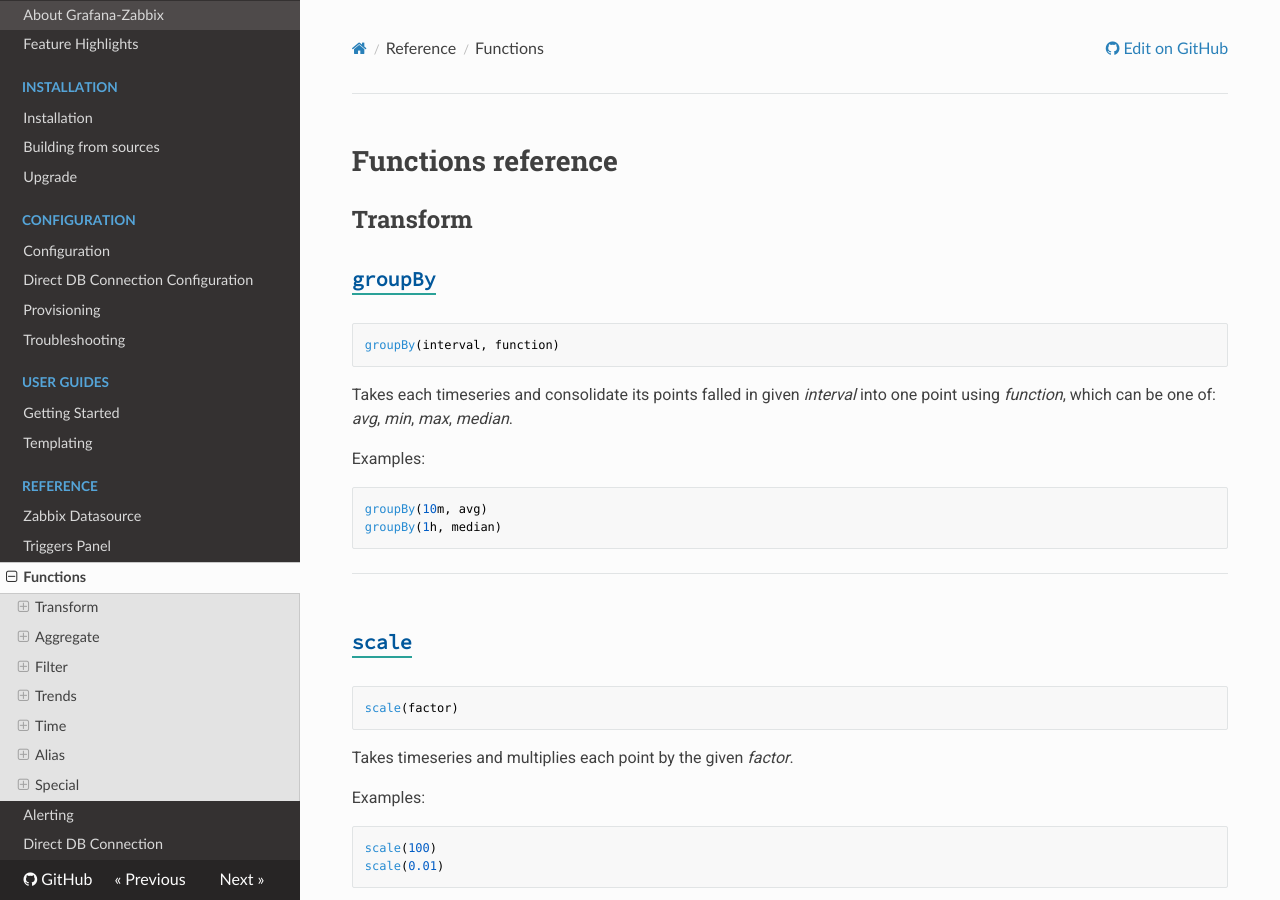
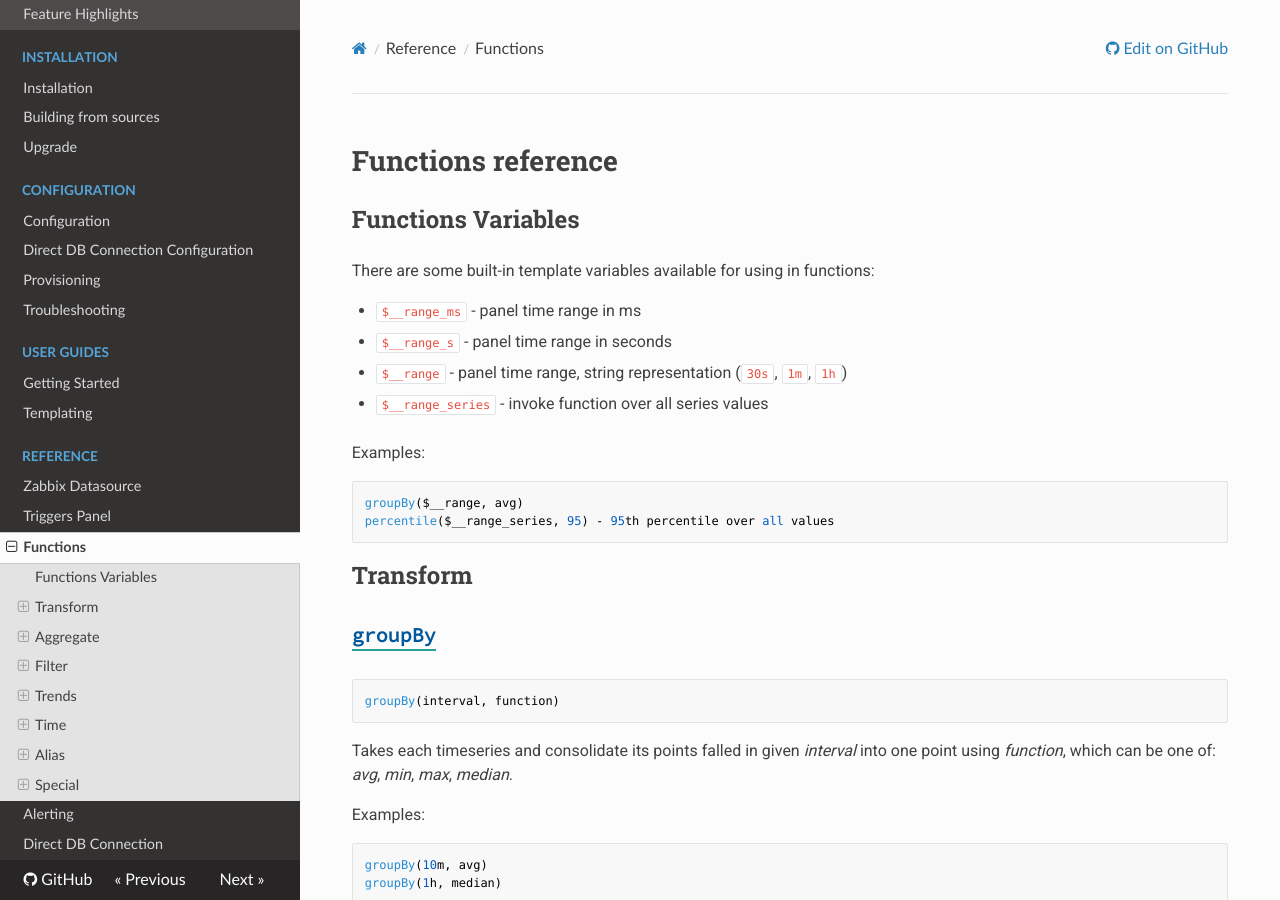
Before and after one commit to grafana/grafana-zabbix, an MkDocs documentation site: the page built from docs/sources/reference/functions.md, in a window 1280 px wide and 900 px high. Built offline with MkDocs 1.6.1, drawn with Linux system fonts in a browser that asks for light colours; nearby versions of some CDN libraries.

Commit message:
docs: add range variables

````diff
--- a/docs/sources/reference/functions.md
+++ b/docs/sources/reference/functions.md
@@ -1,5 +1,20 @@
 Functions reference
 ===================
+
+## Functions Variables
+
+There are some built-in template variables available for using in functions:
+
+- `$__range_ms` - panel time range in ms
+- `$__range_s` - panel time range in seconds
+- `$__range` - panel time range, string representation (`30s`, `1m`, `1h`)
+- `$__range_series` - invoke function over all series values
+
+Examples:
+```
+groupBy($__range, avg)
+percentile($__range_series, 95) - 95th percentile over all values
+```
 
 ## Transform
 
````
